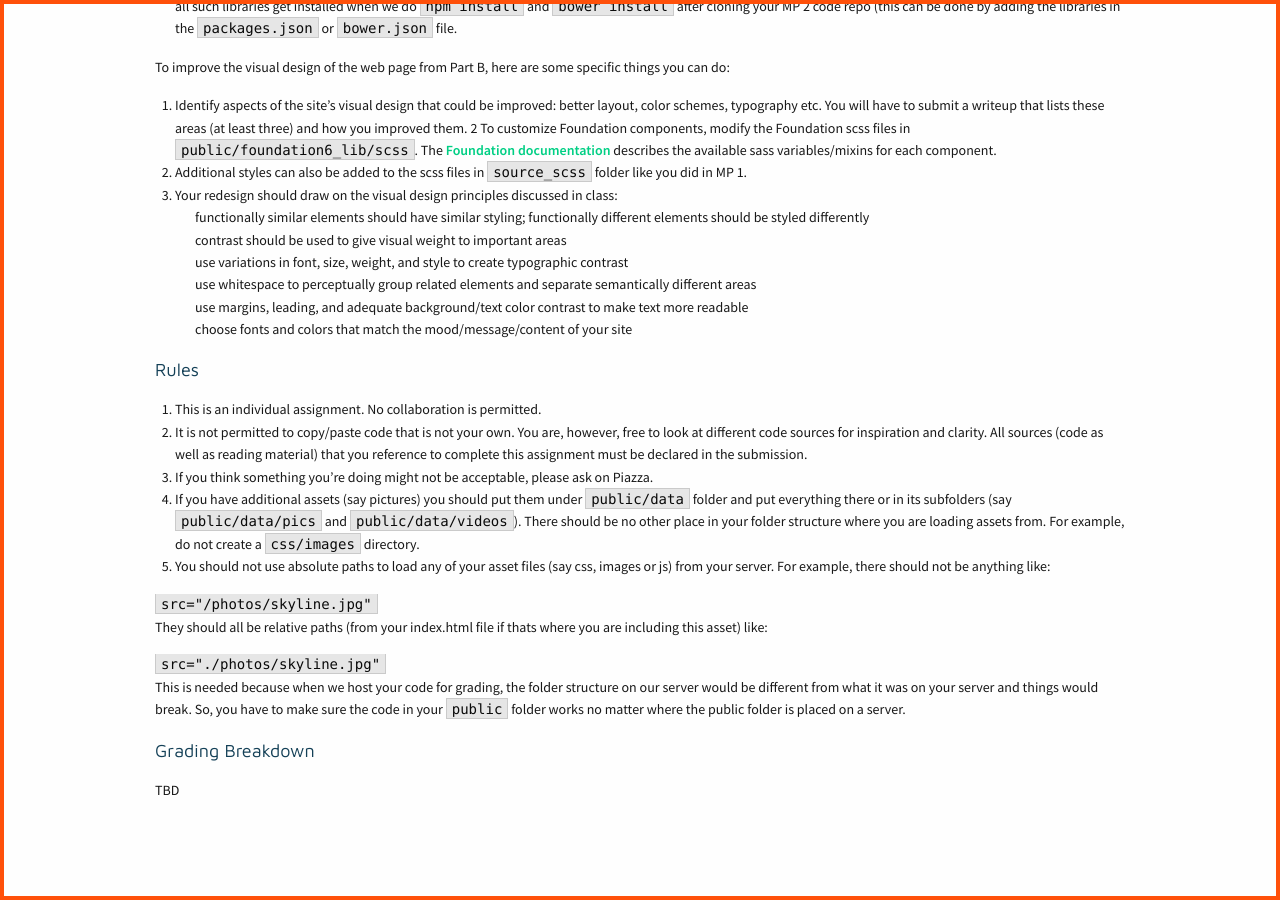
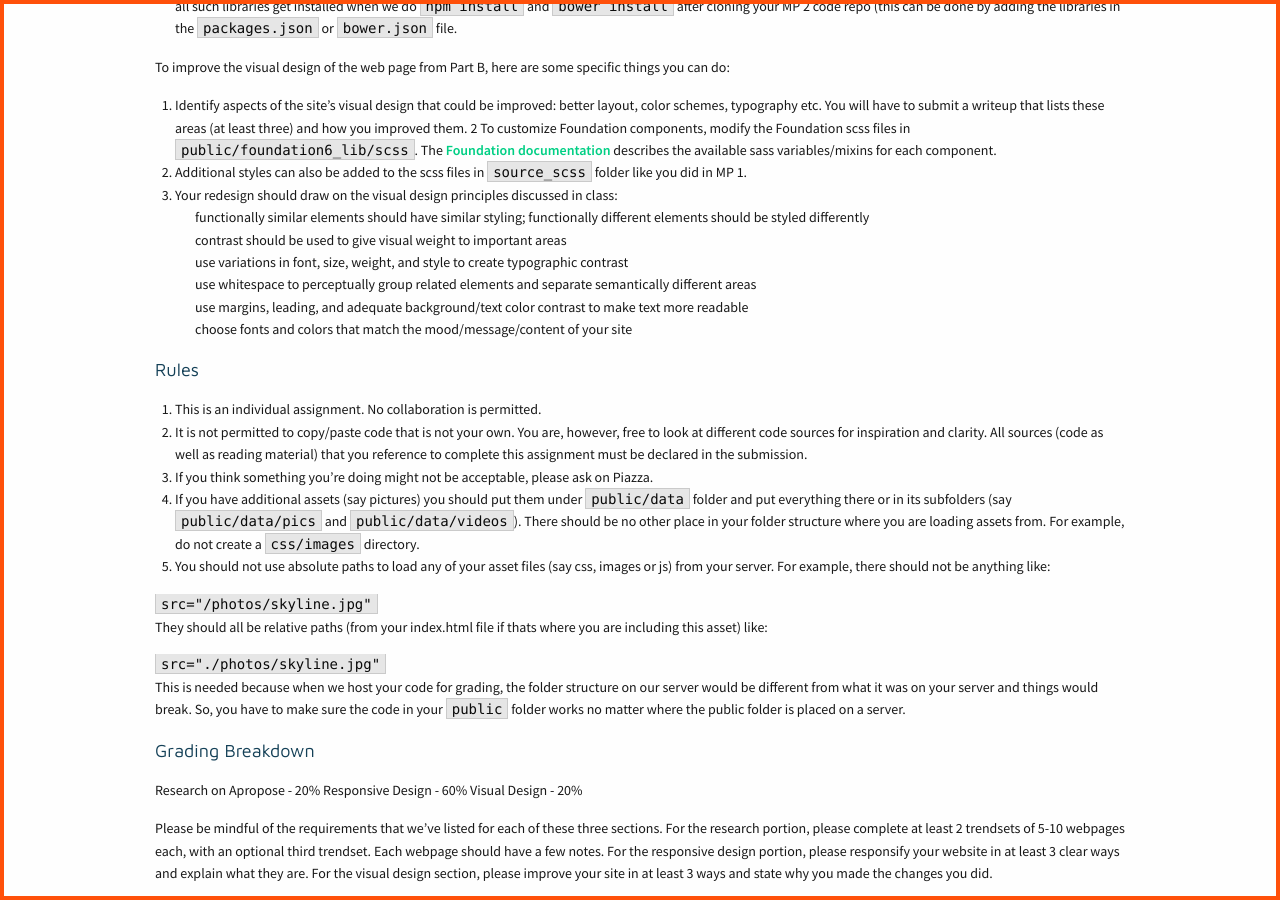
Before and after one commit to biplabdeka/fa2016, a Jekyll site: the page built from _posts/2016-2-17-MP-2.md, in a window 1280 px wide and 900 px high, scrolled down 1722 px. Built offline with Jekyll 4.4.1, drawn with Linux system fonts in a browser that asks for light colours; nearby versions of some CDN libraries.

Commit message:
adding grade breakdown to MP2

```diff
--- a/_posts/2016-2-17-MP-2.md
+++ b/_posts/2016-2-17-MP-2.md
@@ -90,4 +90,8 @@ This is needed because when we host your code for grading, the folder structure
 
 <div class="section-heading">Grading Breakdown</div>
 
-TBD
+Research on Apropose - 20%
+Responsive Design - 60%
+Visual Design - 20%
+
+Please be mindful of the requirements that we've listed for each of these three sections. For the research portion, please complete at least 2 trendsets of 5-10 webpages each, with an optional third trendset. Each webpage should have a few notes. For the responsive design portion, please responsify your website in at least 3 clear ways and explain what they are. For the visual design section, please improve your site in at least 3 ways and state why you made the changes you did.
```
